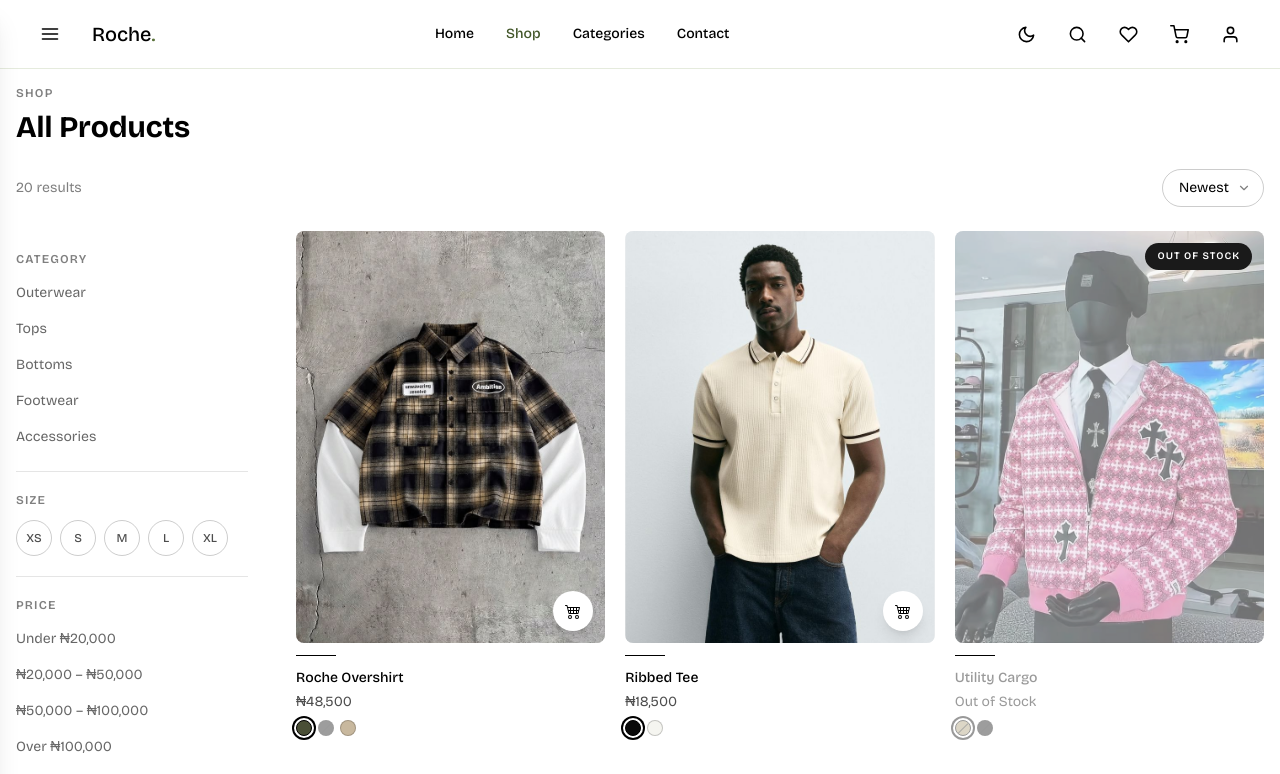
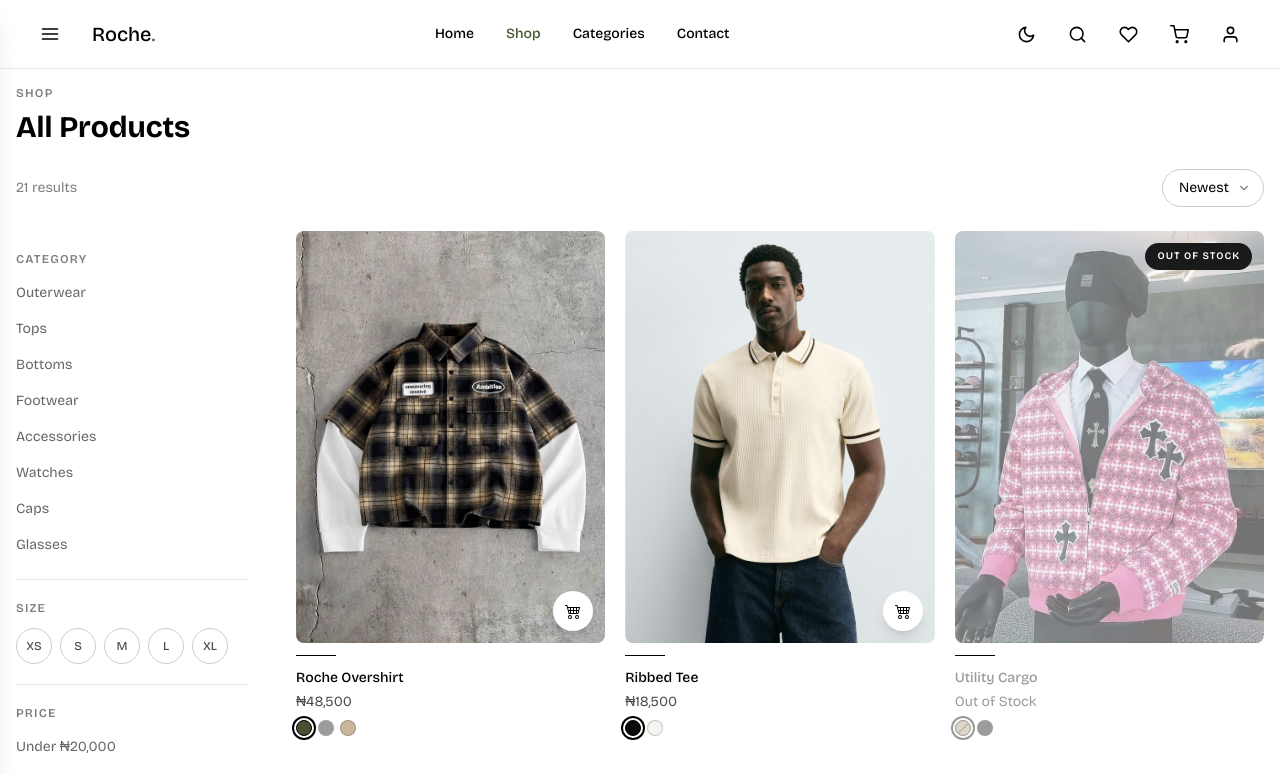
Before and after one commit to Quwambinuyo/Roche, a React (Vite) app in the folder frontend/: page /shop in a window 1280 px wide. Shown: the top 774 px of the page. Built offline with nearby package versions, Linux system fonts and the light colour scheme.

Commit message:
added my categories ui

```diff
--- a/frontend/src/mock/clothing.js
+++ b/frontend/src/mock/clothing.js
@@ -25,18 +25,19 @@ import watchshop1 from "../assets/images/shop/watchshop1.jfif";
 import wearshop from "../assets/images/shop/wearshop.jfif";
 import accessoryshop from "../assets/images/shop/accessoryshop.jfif";
 import accessoryshop1 from "../assets/images/shop/accessoryshop1.jfif";
+import accessoryshop2 from "../assets/images/shop/accessoryshop2.jfif";
 
 export const NAV_LINKS = ["New Arrivals", "Collections", "Fabric", "Journal"];
 
 export const CATEGORIES = [
-  { name: "Outerwear", count: 18, image: outwear },
-  { name: "Tops", count: 32, image: tops },
-  { name: "Bottoms", count: 21, image: bottoms },
-  { name: "Accessories", count: 14, image: accessories },
-  { name: "Watches", count: 9, image: watches },
-  { name: "Foot wear", count: 26, image: footwear },
-  { name: "Caps", count: 17, image: caps },
-  { name: "Glasses", count: 12, image: glasses },
+  { name: "Outerwear", slug: "outerwear", count: 18, image: outwear },
+  { name: "Tops", slug: "tops", count: 32, image: tops },
+  { name: "Bottoms", slug: "bottoms", count: 21, image: bottoms },
+  { name: "Accessories", slug: "accessories", count: 14, image: accessories },
+  { name: "Watches", slug: "watches", count: 9, image: watches },
+  { name: "Foot wear", slug: "footwear", count: 26, image: footwear },
+  { name: "Caps", slug: "caps", count: 17, image: caps },
+  { name: "Glasses", slug: "glasses", count: 12, image: glasses },
 ];
 
 export const PRODUCTS = [
@@ -45,6 +46,8 @@ export const PRODUCTS = [
     price: "₦48,500",
     fabric: "COTTON TWILL",
     size: "S — XL",
+    sizes: ["S", "M", "L", "XL"],
+    category: "outerwear",
     image: overshirt,
     colors: [
       { name: "Olive", hex: "#4a4f36", stock: 12 },
@@ -57,6 +60,8 @@ export const PRODUCTS = [
     price: "₦18,500",
     fabric: "HEAVY COTTON",
     size: "S — XL",
+    sizes: ["S", "M", "L", "XL"],
+    category: "tops",
     image: ribbedTee,
     colors: [
       { name: "Black", hex: "#0a0a0a", stock: 20 },
@@ -68,6 +73,8 @@ export const PRODUCTS = [
     price: "₦52,000",
     fabric: "RIPSTOP CANVAS",
     size: "28 — 36",
+    sizes: ["S", "M", "L", "XL"],
+    category: "bottoms",
     image: overshirt1,
     colors: [
       { name: "Khaki", hex: "#a89a72", stock: 0 },
@@ -79,6 +86,8 @@ export const PRODUCTS = [
     price: "₦74,000",
     fabric: "WAXED CANVAS",
     size: "S — XXL",
+    sizes: ["S", "M", "L", "XL"],
+    category: "outerwear",
     image: jacket,
     colors: [
       { name: "Rust", hex: "#8a3b23", stock: 6 },
@@ -87,10 +96,12 @@ export const PRODUCTS = [
     ],
   },
   {
-    name: "Ribbed Tee",
+    name: "Heavyweight Ribbed Tee",
     price: "₦18,500",
     fabric: "HEAVY COTTON",
     size: "S — XL",
+    sizes: ["XS", "S", "M", "L"],
+    category: "tops",
     image: ribbedTee,
     colors: [
       { name: "Black", hex: "#0a0a0a", stock: 20 },
@@ -102,6 +113,8 @@ export const PRODUCTS = [
     price: "₦14,000",
     fabric: "COTTON TWILL",
     size: "One Size",
+    sizes: ["M"],
+    category: "caps",
     image: capshop,
     colors: [
       { name: "Black", hex: "#0a0a0a", stock: 22 },
@@ -113,6 +126,8 @@ export const PRODUCTS = [
     price: "₦15,500",
     fabric: "WAXED CANVAS",
     size: "One Size",
+    sizes: ["M"],
+    category: "caps",
     image: capshop1,
     colors: [{ name: "Rust", hex: "#8a3b23", stock: 7 }],
   },
@@ -121,6 +136,8 @@ export const PRODUCTS = [
     price: "₦12,000",
     fabric: "HEAVY JERSEY",
     size: "One Size",
+    sizes: ["M"],
+    category: "caps",
     image: capshop2,
     colors: [
       { name: "Black", hex: "#0a0a0a", stock: 15 },
@@ -132,6 +149,8 @@ export const PRODUCTS = [
     price: "₦13,500",
     fabric: "RIPSTOP CANVAS",
     size: "One Size",
+    sizes: ["M"],
+    category: "caps",
     image: capshop3,
     colors: [{ name: "Khaki", hex: "#a89a72", stock: 11 }],
   },
@@ -140,6 +159,8 @@ export const PRODUCTS = [
     price: "₦128,000",
     fabric: "MIXED",
     size: "S — XL",
+    sizes: ["S", "M", "L", "XL"],
+    category: "outerwear",
     image: fullkitshop,
     colors: [
       { name: "Black", hex: "#0a0a0a", stock: 4 },
@@ -151,6 +172,8 @@ export const PRODUCTS = [
     price: "₦22,000",
     fabric: "ACETATE",
     size: "One Size",
+    sizes: ["M"],
+    category: "glasses",
     image: glassesshop,
     colors: [{ name: "Black", hex: "#0a0a0a", stock: 18 }],
   },
@@ -159,6 +182,8 @@ export const PRODUCTS = [
     price: "₦24,500",
     fabric: "ACETATE",
     size: "One Size",
+    sizes: ["M"],
+    category: "glasses",
     image: glassesshop1,
     colors: [
       { name: "Tortoise", hex: "#6b4a2c", stock: 6 },
@@ -170,6 +195,8 @@ export const PRODUCTS = [
     price: "₦81,000",
     fabric: "WAXED CANVAS",
     size: "S — XXL",
+    sizes: ["S", "M", "L", "XL"],
+    category: "outerwear",
     image: jacketshop,
     colors: [
       { name: "Forest", hex: "#2e3b2c", stock: 5 },
@@ -181,6 +208,8 @@ export const PRODUCTS = [
     price: "₦63,500",
     fabric: "FULL GRAIN LEATHER",
     size: "40 — 45",
+    sizes: ["M", "L", "XL"],
+    category: "footwear",
     image: shoeshop,
     colors: [{ name: "Black", hex: "#0a0a0a", stock: 8 }],
   },
@@ -189,6 +218,8 @@ export const PRODUCTS = [
     price: "₦59,000",
     fabric: "COTTON TWILL",
     size: "S — XL",
+    sizes: ["S", "M", "L", "XL"],
+    category: "tops",
     image: topbottomshop,
     colors: [
       { name: "Sand", hex: "#c8b89e", stock: 9 },
@@ -200,6 +231,8 @@ export const PRODUCTS = [
     price: "₦96,000",
     fabric: "STAINLESS STEEL",
     size: "One Size",
+    sizes: ["M"],
+    category: "watches",
     image: watchshop,
     colors: [{ name: "Steel", hex: "#7a7f85", stock: 5 }],
   },
@@ -208,6 +241,8 @@ export const PRODUCTS = [
     price: "₦112,000",
     fabric: "STAINLESS STEEL",
     size: "One Size",
+    sizes: ["M"],
+    category: "watches",
     image: watchshop1,
     colors: [
       { name: "Black", hex: "#0a0a0a", stock: 3 },
@@ -219,6 +254,8 @@ export const PRODUCTS = [
     price: "₦45,000",
     fabric: "RIPSTOP",
     size: "S — XXL",
+    sizes: ["S", "M", "L", "XL"],
+    category: "outerwear",
     image: wearshop,
     colors: [
       { name: "Black", hex: "#0a0a0a", stock: 12 },
@@ -230,6 +267,8 @@ export const PRODUCTS = [
     price: "₦16,500",
     fabric: "CANVAS",
     size: "One Size",
+    sizes: ["M"],
+    category: "accessories",
     image: accessoryshop,
     colors: [{ name: "Sand", hex: "#c8b89e", stock: 20 }],
   },
@@ -238,10 +277,25 @@ export const PRODUCTS = [
     price: "₦11,000",
     fabric: "WAXED LEATHER",
     size: "One Size",
+    sizes: ["S", "M", "L"],
+    category: "accessories",
     image: accessoryshop1,
     colors: [
       { name: "Black", hex: "#0a0a0a", stock: 25 },
       { name: "Brown", hex: "#5a4634", stock: 14 },
+    ],
+  },
+  {
+    name: "Ring",
+    price: "₦11,000",
+    fabric: "WAXED LEATHER",
+    size: "One Size",
+    sizes: ["S", "M", "L"],
+    category: "accessories",
+    image: accessoryshop2,
+    colors: [
+      { name: "Black", hex: "#0a0a0a", stock: 25 },
+      { name: "Green", hex: "#90EE90", stock: 14 },
     ],
   },
 ];
--- /dev/null
+++ b/frontend/src/pages/Categories/Categories.jsx
@@ -0,0 +1,93 @@
+import React from "react";
+import { Link } from "react-router-dom";
+import { ArrowUpRight } from "lucide-react";
+import { Swiper, SwiperSlide } from "swiper/react";
+import { Autoplay } from "swiper/modules";
+import "swiper/css";
+import Reveal from "../Landing/Reveal";
+import RevealImage from "../../components/UI/RevealImage";
+import { CATEGORIES, PRODUCTS } from "../../mock/clothing";
+
+const Categories = () => {
+  return (
+    <div className="">
+      <Reveal className="mb-10">
+        <p className="text-xs font-semibold tracking-widest text-secondary/50 uppercase">
+          Browse
+        </p>
+        <h1 className="font-bold text-2xl md:text-3xl text-secondary mt-2">
+          Shop by Category
+        </h1>
+        <p className="text-sm text-secondary/50 mt-2 max-w-md">
+          Every piece, sorted by department. Pick where you want to start.
+        </p>
+      </Reveal>
+
+      <div className="grid grid-cols-2 md:grid-cols-3 gap-4 md:gap-5">
+        {CATEGORIES.map((cat, i) => {
+          const items = PRODUCTS.filter((p) => p.category === cat.slug);
+
+          return (
+            <Reveal key={cat.slug} delay={i * 50}>
+              <Link
+                to={`/shop?category=${cat.slug}`}
+                className="group relative block rounded-2xl overflow-hidden aspect-[3/4]"
+              >
+                <div className="absolute inset-0 z-0">
+                  {items.length > 0 ? (
+                    <Swiper
+                      modules={[Autoplay]}
+                      slidesPerView={1}
+                      loop={items.length > 1}
+                      autoplay={{
+                        delay: 2200,
+                        disableOnInteraction: false,
+                        pauseOnMouseEnter: true,
+                      }}
+                      allowTouchMove={false}
+                      className="w-full h-full"
+                    >
+                      {items.map((item) => (
+                        <SwiperSlide key={item.name}>
+                          <RevealImage
+                            src={item.image}
+                            alt={item.name}
+                            className="w-full h-full"
+                            imgClassName="transition-transform duration-500 group-hover:scale-110"
+                          />
+                        </SwiperSlide>
+                      ))}
+                    </Swiper>
+                  ) : (
+                    <RevealImage
+                      src={cat.image}
+                      alt={cat.name}
+                      className="w-full h-full"
+                      imgClassName="transition-transform duration-500 group-hover:scale-110"
+                    />
+                  )}
+                </div>
+
+                <div className="absolute inset-0 z-10 bg-gradient-to-t from-black/80 via-black/10 to-transparent pointer-events-none" />
+
+                <div className="absolute bottom-0 left-0 right-0 z-20 p-4 md:p-5 pointer-events-none">
+                  <p className="text-white font-semibold text-base md:text-lg">
+                    {cat.name}
+                  </p>
+                  <div className="flex items-center justify-between mt-1">
+                    <p className="text-white/70 text-xs">{cat.count} pieces</p>
+                    <span className="w-7 h-7 rounded-full bg-white/10 backdrop-blur flex items-center justify-center opacity-0 -translate-x-1 group-hover:opacity-100 group-hover:translate-x-0 transition-all duration-300">
+                      <ArrowUpRight size={13} className="text-white" />
+                    </span>
+                  </div>
+                </div>
+              </Link>
+            </Reveal>
+          );
+        })}
+      </div>
+    </div>
+  );
+};
+
+export default Categories;
--- a/frontend/src/pages/Home/ProductCard.jsx
+++ b/frontend/src/pages/Home/ProductCard.jsx
@@ -154,7 +154,7 @@ const ProductCard = ({
       </div>
 
       {hasColors && (
-        <div className="flex items-center gap-1.5 mt-2">
+        <div className="flex items-center gap-1.5 my-2">
           {product.colors.map((color) => {
             const colorOutOfStock = color.stock <= 0;
             const isActive = activeColorName === color.name;
--- a/frontend/src/pages/Shop/shopFilterConfig.js
+++ b/frontend/src/pages/Shop/shopFilterConfig.js
@@ -4,6 +4,9 @@ export const CATEGORIES = [
   { label: "Bottoms", value: "bottoms" },
   { label: "Footwear", value: "footwear" },
   { label: "Accessories", value: "accessories" },
+  { label: "Watches", value: "watches" },
+  { label: "Caps", value: "caps" },
+  { label: "Glasses", value: "glasses" },
 ];
 
 export const SIZES = ["XS", "S", "M", "L", "XL"];
@@ -26,7 +29,7 @@ export const SORT_OPTIONS = [
   { label: "Price: High to Low", value: "price-desc" },
 ];
 
-export const PRODUCTS_PER_PAGE = 9;
+export const PRODUCTS_PER_PAGE = 8;
 
 export const parsePrice = (price) =>
   Number(String(price).replace(/[^\d]/g, ""));
--- a/frontend/src/pages/index.js
+++ b/frontend/src/pages/index.js
@@ -13,3 +13,4 @@ export { default as Cart } from "./Cart/Cart";
 export { default as Wishlist } from "./Wishlist/Wishlist";
 export { default as Shop } from "./Shop/Shop";
 export { default as Landing } from "./Landing/Landing";
+export { default as Categories } from "./Categories/Categories";
--- a/frontend/src/routes/AppRoutes.jsx
+++ b/frontend/src/routes/AppRoutes.jsx
@@ -20,6 +20,7 @@ import {
   Contact,
   NotFound,
   Wishlist,
+  Categories,
 } from "../pages/index";
 
 const AppRoutes = () => {
@@ -34,7 +35,7 @@ const AppRoutes = () => {
         <Route path="shop" element={<Shop />} />
         <Route path="shop/:id" element={<ProductDetails />} />
         {/* Categories reuses Shop with a category filter until a dedicated page exists */}
-        <Route path="categories" element={<Shop />} />
+        <Route path="categories" element={<Categories />} />
         <Route path="cart" element={<Cart />} />
         <Route path="wishlist" element={<Wishlist />} />
         <Route path="contact" element={<Contact />} />
```
